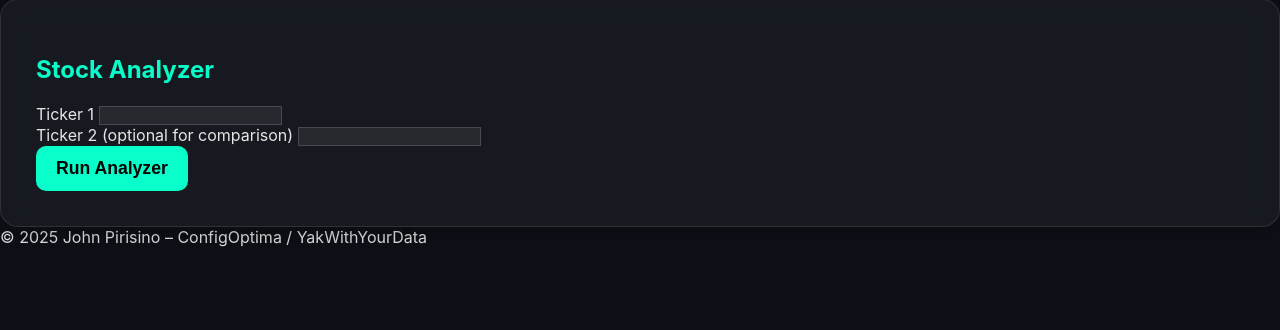
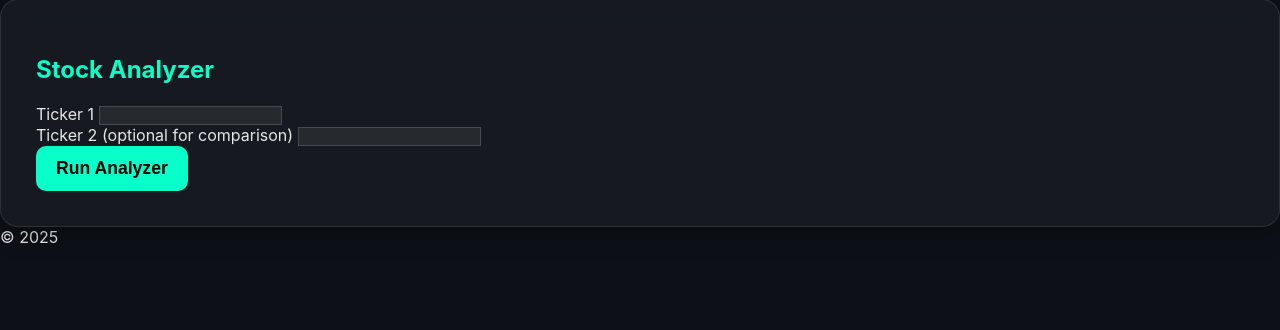
Before and after one commit to johnpirisino/stockwebapp, a Flask app: page / in a window 1280 px wide. Shown: the part 119-449 px from the top of the page. Run offline with Flask 3, Linux system fonts and the light colour scheme.

Commit message:
Modify title and footer in base.html
Updated the title and footer content in base.html.

```diff
--- a/templates/base.html
+++ b/templates/base.html
@@ -2,7 +2,7 @@
 <html lang="en">
 <head>
   <meta charset="UTF-8" />
-  <title>YakWithYourData Stock Analyzer</title>
+  <title>Stock Analyzer</title>
   <meta name="viewport" content="width=device-width, initial-scale=1" />
   <link rel="stylesheet" href="{{ url_for('static', filename='style.css') }}" />
 </head>
@@ -18,7 +18,7 @@
     </main>
 
     <footer class="app-footer">
-      <span>© {{ 2025 }} John Pirisino – ConfigOptima / YakWithYourData</span>
+      <span>© {{ 2025 }} </span>
     </footer>
   </div>
 </body>
```
